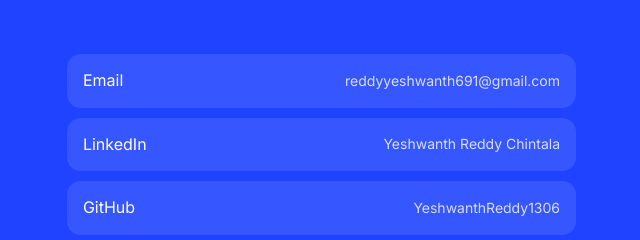
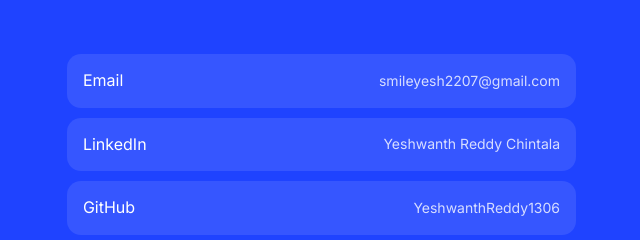
Before and after one commit to YeshwanthReddy1306/Trial.free, a plain HTML site: page index.html in a window 1280 px wide. Shown: the part 3184-3424 px from the top of the page, 640-1280 px from the left. Drawn offline with Linux system fonts and the light colour scheme.

Commit message:
Update contact email
Co-Authored-By: Claude Opus 5.5 <noreply@anthropic.com>
Claude-Session: https://claude.ai/code/session_01MAKPyPUAGNsWty8qByGRyQ

```diff
--- a/index.html
+++ b/index.html
@@ -287,7 +287,7 @@ footer .wrap{display:flex;flex-wrap:wrap;justify-content:space-between;gap:8px}
       <p>Send me your brand name or a link to one of your ads. Within two days I'll send a short breakdown of what's working, what isn't, and the first thing I'd test.</p>
     </div>
     <div class="links">
-      <a href="mailto:reddyyeshwanth691@gmail.com?subject=Ad%20teardown"><span>Email</span><small>reddyyeshwanth691@gmail.com</small></a>
+      <a href="mailto:smileyesh2207@gmail.com?subject=Ad%20teardown"><span>Email</span><small>smileyesh2207@gmail.com</small></a>
       <a href="https://linkedin.com/in/yeshwanth-reddy-chintala-b3528b366"><span>LinkedIn</span><small>Yeshwanth Reddy Chintala</small></a>
       <a href="https://github.com/YeshwanthReddy1306"><span>GitHub</span><small>YeshwanthReddy1306</small></a>
     </div>
```
